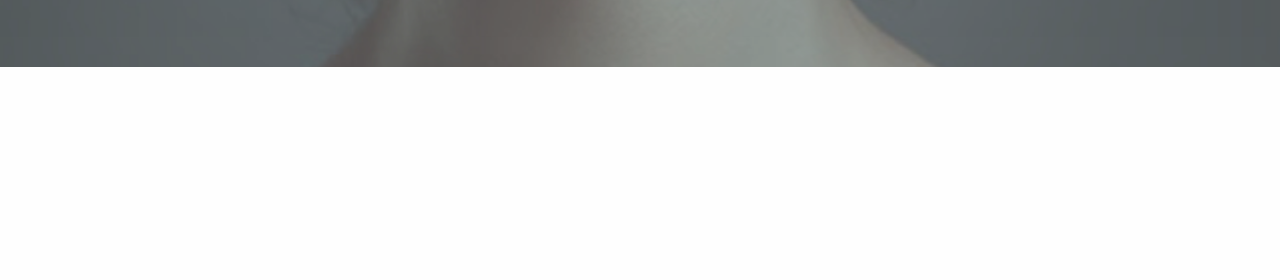
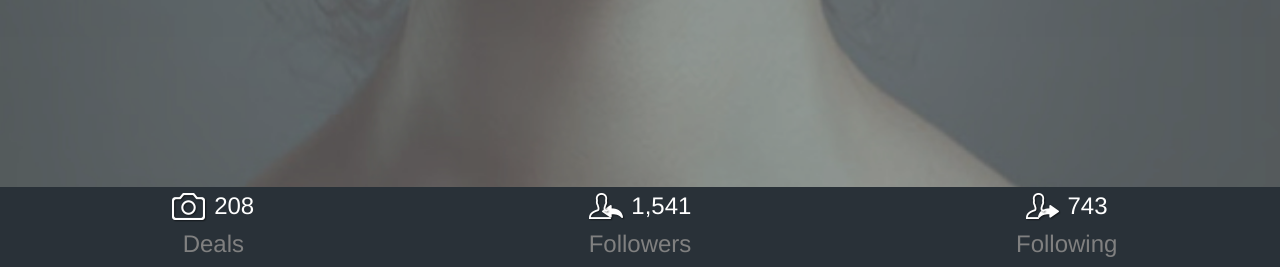
Before and after one commit to valdadyne/jordan, a plain HTML site: page index.html in a window 1280 px wide. Shown: the part 726-1006 px from the top of the page. Before the commit the page ends 800 px from the top, so only its background shows below. Drawn offline with Linux system fonts and the light colour scheme.

Commit message:
Fixed Layout

```diff
--- a/css/app.css
+++ b/css/app.css
@@ -4,7 +4,6 @@ div#title-row h1{
 }
 div#title{
   width:100%;
-  padding-top: 2em;
   margin:0;padding:0;
   background-color: #293138;
   color:orange;
@@ -15,7 +14,7 @@ div#title{
 .hero{
   background: url("../img/bg.jpg") no-repeat center center;
   background-size: cover;
-  height: 680px;
+  height: 100%;
   opacity: 0.7;
 }
 .hero:before {
@@ -53,3 +52,19 @@ div#title{
   color: orange;
   font-size: 30px;
 }
+.footer{
+  position: relative;
+  text-align: center;
+  background-color:#293138;
+  height:5em;
+}
+.footer .content{
+  text-align: center;
+  color:#fff;
+  font-size: 24px;
+}
+.footer .content .subtle{
+  display: block;
+  color:grey;
+  font-size: 24px;
+}
--- a/index.html
+++ b/index.html
@@ -27,9 +27,17 @@
     </div>
   </div>
 </section>
-
-
-
+  <div class="expanded row footer">
+    <div class ="small-4 columns">
+      <p class="content"><img src="./img/deals.png">&nbsp;208<span class="subtle">Deals</span></p>
+    </div>
+    <div class ="small-4 columns">
+      <p class="content"><img src="./img/followers.png">&nbsp;1,541<span class="subtle">Followers</span></p>
+  </div>
+    <div class ="small-4 columns">
+      <p class="content"><img src="./img/following.png">&nbsp;743<span class="subtle">Following</span></p>
+    </div>
+  </div>
 
   <!--Links to scripts -->
   <script src="js/jquery.js"></script>
```
